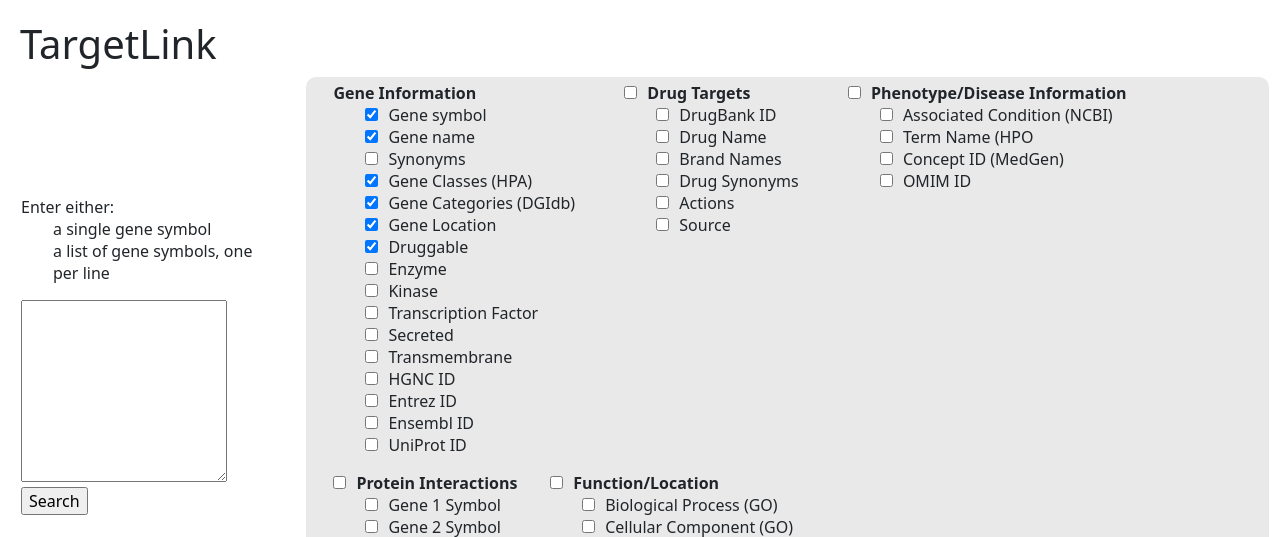
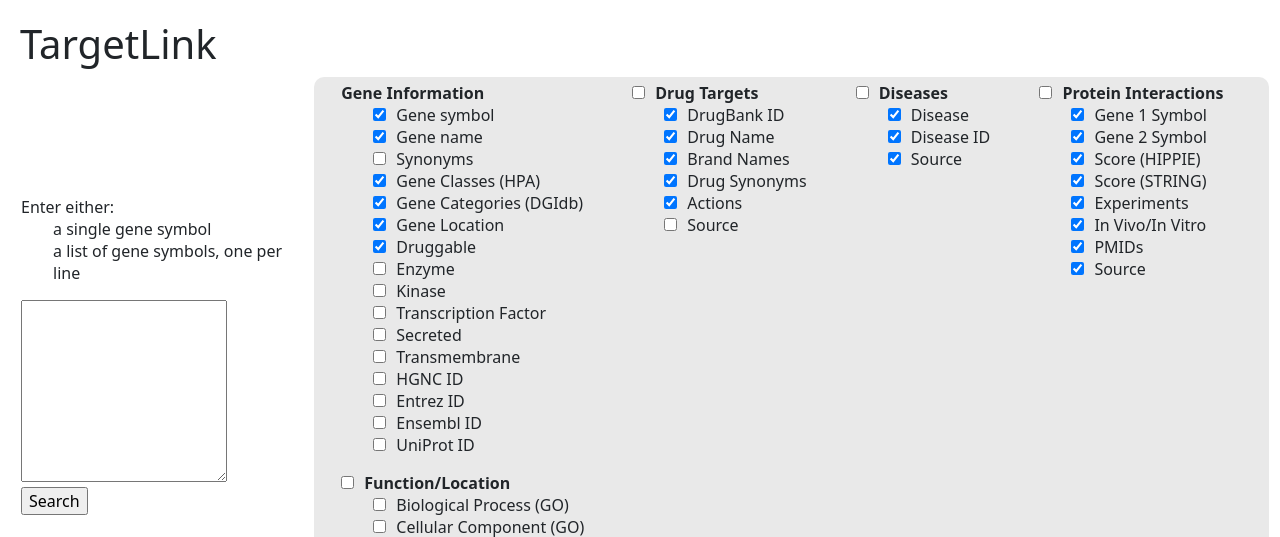
Before and after one commit to aifimmunology/TargetLink, a Django app: page /search/ in a window 1280 px wide. Shown: the top 537 px of the page. Run offline with Django 3.2, Linux system fonts and the light colour scheme; some libraries are stand-ins or nearby versions.

Commit message:
Code enhancements
- Made all the secondary tables AJAX
- Implemented column showing/hiding

```diff
--- a/search/templates/search/index.html
+++ b/search/templates/search/index.html
@@ -37,61 +78,60 @@
                         <ul class="top">
                             <li>
                                 <span>Gene Information</span>
-                                    <ul id="ulGeneInfo-details">
-                                        <li><input type="checkbox" data-column="0" checked/>Gene symbol</li>
-                                        <li><input type="checkbox" data-column="1" checked />Gene name</li>
-                                        <li><input type="checkbox" data-column="2" />Synonyms</li>
-                                        <li><input type="checkbox" data-column="3" checked />Gene Classes (HPA)</li>
-                                        <li><input type="checkbox" data-column="4" checked />Gene Categories (DGIdb)</li>
-                                        <li><input type="checkbox" data-column="5" checked />Gene Location</li>
-                                        <li><input type="checkbox" data-column="6" checked />Druggable</li>
-                                        <li><input type="checkbox" data-column="7" />Enzyme</li>
-                                        <li><input type="checkbox" data-column="8" />Kinase</li>
-                                        <li><input type="checkbox" data-column="9" />Transcription Factor</li>
-                                        <li><input type="checkbox" data-column="10" />Secreted</li>
-                                        <li><input type="checkbox" data-column="11" />Transmembrane</li>
-                                        <li><input type="checkbox" data-column="12" />HGNC ID</li>
-                                        <li><input type="checkbox" data-column="13" />Entrez ID</li>
-                                        <li><input type="checkbox" data-column="14" />Ensembl ID</li>
-                                        <li><input type="checkbox" data-column="15" />UniProt ID</li>
+                                <ul class="column-choices">
+                                    <li><input type="checkbox" data-column="0" data-table="0" checked/>Gene symbol</li>
+                                    <li><input type="checkbox" data-column="1" data-table="0" checked />Gene name</li>
+                                    <li><input type="checkbox" data-column="2" data-table="0" />Synonyms</li>
+                                    <li><input type="checkbox" data-column="3" data-table="0" checked />Gene Classes (HPA)</li>
+                                    <li><input type="checkbox" data-column="4" data-table="0" checked />Gene Categories (DGIdb)</li>
+                                    <li><input type="checkbox" data-column="5" data-table="0" checked />Gene Location</li>
+                                    <li><input type="checkbox" data-column="6" data-table="0" checked />Druggable</li>
+                                    <li><input type="checkbox" data-column="7" data-table="0" />Enzyme</li>
+                                    <li><input type="checkbox" data-column="8" data-table="0" />Kinase</li>
+                                    <li><input type="checkbox" data-column="9" data-table="0" />Transcription Factor</li>
+                                    <li><input type="checkbox" data-column="10" data-table="0" />Secreted</li>
+                                    <li><input type="checkbox" data-column="11" data-table="0" />Transmembrane</li>
+                                    <li><input type="checkbox" data-column="12" data-table="0" />HGNC ID</li>
+                                    <li><input type="checkbox" data-column="13" data-table="0" />Entrez ID</li>
+                                    <li><input type="checkbox" data-column="14" data-table="0" />Ensembl ID</li>
+                                    <li><input type="checkbox" data-column="15" data-table="0" />UniProt ID</li>
                                 </ul>
                             </li>
                         </ul>
                         <ul class="top">
                             <li>
                                 <input type="checkbox" /><span>Drug Targets</span>
-                                    <ul>
-                                        <li><input type="checkbox" />DrugBank ID</li>
-                                        <li><input type="checkbox" />Drug Name</li>
-                                        <li><input type="checkbox" />Brand Names</li>
-                                        <li><input type="checkbox" />Drug Synonyms</li>
-                                        <li><input type="checkbox" />Actions</li>
-                                        <li><input type="checkbox" />Source</li>
+                                <ul class="column-choices-ajax">
+                                    <li><input type="checkbox" data-column="0" data-table="1" checked />DrugBank ID</li>
+                                    <li><input type="checkbox" data-column="1" data-table="1" checked />Drug Name</li>
+                                    <li><input type="checkbox" data-column="2" data-table="1" checked />Brand Names</li>
+                                    <li><input type="checkbox" data-column="3" data-table="1" checked />Drug Synonyms</li>
+                                    <li><input type="checkbox" data-column="4" data-table="1" checked />Actions</li>
+                                    <li><input type="checkbox" data-column="5" data-table="1" />Source</li>
                                 </ul>
                             </li>
                         </ul>			<ul class="top">
                             <li>
-                                    <input type="checkbox" /><span>Phenotype/Disease Information</span>
-                                    <ul>
-                                        <li><input type="checkbox" />Associated Condition (NCBI)</li>
-                                        <li><input type="checkbox" />Term Name (HPO</li>
-                                        <li><input type="checkbox" />Concept ID (MedGen)</li>
-                                        <li><input type="checkbox" />OMIM ID</li>
+                                <input type="checkbox" /><span>Diseases</span>
+                                <ul class="column-choices-ajax">
+                                    <li><input type="checkbox" data-column="0" data-table="2" checked />Disease</li>
+                                    <li><input type="checkbox" data-column="1" data-table="2" checked />Disease ID</li>
+                                    <li><input type="checkbox" data-column="2" data-table="2" checked />Source</li>
                                 </ul>
                             </li>
                         </ul>
                         <ul class="top">
                             <li>
                                 <input type="checkbox" /><span>Protein Interactions</span>
-                                    <ul>
-                                        <li><input type="checkbox" />Gene 1 Symbol</li>
-                                        <li><input type="checkbox" />Gene 2 Symbol</li>
-                                        <li><input type="checkbox" />Score (HIPPIE)</li>
-                                        <li><input type="checkbox" />Score (STRING)</li>
-                                        <li><input type="checkbox" />Experiments</li>
-                                        <li><input type="checkbox" />In Vivo/In Vitro</li>
-                                        <li><input type="checkbox" />PMIDs</li>
-                                        <li><input type="checkbox" />Source</li>
+                                <ul class="column-choices-ajax">
+                                    <li><input type="checkbox" data-column="0" data-table="3" checked />Gene 1 Symbol</li>
+                                    <li><input type="checkbox" data-column="1" data-table="3" checked />Gene 2 Symbol</li>
+                                    <li><input type="checkbox" data-column="2" data-table="3" checked />Score (HIPPIE)</li>
+                                    <li><input type="checkbox" data-column="3" data-table="3" checked />Score (STRING)</li>
+                                    <li><input type="checkbox" data-column="4" data-table="3" checked />Experiments</li>
+                                    <li><input type="checkbox" data-column="5" data-table="3" checked />In Vivo/In Vitro</li>
+                                    <li><input type="checkbox" data-column="6" data-table="3" checked />PMIDs</li>
+                                    <li><input type="checkbox" data-column="7" data-table="3" checked />Source</li>
                                 </ul>
                             </li>
                         </ul>
@@ -182,45 +242,26 @@
                         <th>Source</th>
                     </tr>
                 </thead>
-                {% for drug_target in search_result.drug_targets %}
-                <tr>
-                    <td><a href='https://go.drugbank.com/drugs/{{drug_target.drugbank_id}}' target="_blank">{{ drug_target.drugbank_id }}</a></td>
-                    <td>{{ drug_target.drug_name }}</td>
-                    <td>{{ drug_target.brand_names }}</td>
-                    <td>{{ drug_target.synonyms }}</td>
-                    <td>{{ drug_target.actions }}</td>
-                    <td>{{ drug_target.source }}</td>
-                </tr>
-                {% endfor %}
+                <!-- TBODY GOES HERE -->
             </table>
-        </div>
-        {% endfor %}
 
-        {% for search_result in genelist %}
-        <div class="subtable g{{search_result.gene_info.gene_symbol}}">
             <hr/>
-            <h5>Phenotype/Disease (COMING SOON)</h5>
-            <table class="table grid subtable g{{search_result.gene_info.gene_symbol}}" style="width:100%">
+
+            <h5>Diseases</h5>
+            <table id="tblDiseases" class="table" style="width:100%">
                 <thead>
                     <tr>
-                        <th>Condition</th>
-                        <th>Term Name</th>
-                        <th style="width:30px">Score</th>
-                        <th>Experiments</th>
+                        <th>Disease Name</th>
+                        <th>Disease ID</th>
                         <th>Source</th>
                     </tr>
                 </thead>
-                {% for interaction in search_result.protein_interactions %}
-                {% endfor %}
             </table>
-        </div>
-        {% endfor %}
 
-        {% for search_result in genelist %}
-        <div class="subtable g{{search_result.gene_info.gene_symbol}}">
             <hr/>
+
             <h5>Protein Interactions</h5>
-            <table class="table grid subtable g{{search_result.gene_info.gene_symbol}}" style="width:100%">
+            <table id="tblProteinInteractions" class="table" style="width:100%">
                 <thead>
                     <tr>
                         <th>Gene 1</th>
@@ -280,21 +307,46 @@
 <link rel="stylesheet" href="https://cdn.datatables.net/1.10.25/css/jquery.dataTables.min.css"/>
 
 <script type="text/javascript">
+    tables = []
     tblGenes = null;
+    tblDrugTargets = null;
+    tblDiseases = null;
+    tblProteinInteractions = null;
 
     $(document).ready(function() {
-        showTables('')
+        $('.subtables').hide();
+
+        $('#tblGenes tfoot td').each( function () {
+            var title = $(this).text();
+            $(this).html( '<input type="text" placeholder="Search '+title+'" />' );
+        } );
 
         tblGenes = $('#tblGenes').DataTable({
-            "searching": true
+            "searching": false,
+            initComplete: function () {
+            // Apply the search
+            this.api().columns().every( function () {
+                var that = this;
+
+                $( 'input', this.footer() ).on( 'keyup change clear', function () {
+                    if ( that.search() !== this.value ) {
+                        that
+                            .search( this.value )
+                            .draw();
+                    }
                 } );
+            } );
+        }
+        } );
+        tables.push(tblGenes);
+
         $('.grid').DataTable({
             "searching": true
         } );
 
         // Initialize the columns
-        $('input[type="checkbox"]', "#ulGeneInfo-details").each(function(index) {
-            setColumnVis($(this))
+        $('input[type="checkbox"]', ".column-choices").each(function(index) {
+            setColumnVis(tables[$(this).data('table')], $(this))
         });
 
         $('#tblGenes tbody').on( 'click', 'tr', function () {
@@ -315,20 +367,95 @@
 
         // Handle checkbox click even for columns showing/hiding
         $('input[type="checkbox"]').on( 'click', function (e) {
-            setColumnVis($(this))
+            setColumnVis(tables[$(this).data('table')], $(this))
         } );
 
         $('#resultsGrid').show();
     } );
 
-    var setColumnVis = function(cb) {
-        var column = tblGenes.column( cb.attr('data-column') );
+    var setColumnVis = function(tbl, cb) {
+        var column = tbl.column( cb.attr('data-column') );
         isChecked = cb.is(':checked')
         column.visible(isChecked);
     }
 
     var showTables = function(symbol) {
-        $('.subtable').hide();
-        $('.g' + symbol).show();
+        geneSelected(symbol);
+    }
+
+    var geneSelected = function(symbol) {
+        tables = tables.slice(0, 1);
+        $.ajax({
+            url: 'ajax/gene_details/',
+            data: {
+                'gene_symbol': symbol
+            },
+            dataType: 'json',
+            beforeSend: function () { // Before we send the request, remove the .hidden class from the spinner and default to inline-block.
+                $('.subtables').hide();
+                $("#overlay").fadeIn(300);
+            },
+            complete: function () { // Set our complete callback, adding the .hidden class and hiding the spinner.
+                $("#overlay").fadeOut(300);
+            },
+            success: function (d) {
+                //console.log(d);
+                tblDrugTargets = $('#tblDrugTargets').DataTable({
+                    searching: false,
+                    destroy: true,
+                    data: d["drug_targets"],
+                    columns: [
+                        { data: "drugbank_id", render: function(data, type, row, meta) { return '<a href="https://go.drugbank.com/drugs/' + data + '" target="_blank">' + data + '</a>' }  },
+                        { data: "drug_name" },
+                        { data: "brand_names", width:"30%" },
+                        { data: "synonyms", width:"30%" },
+                        { data: "actions" },
+                        { data: "source" }
+                    ]
+                } );
+                tables.push(tblDrugTargets);
+
+                tblDiseases = $('#tblDiseases').DataTable({
+                    searching: false,
+                    destroy: true,
+                    data: d["diseases"],
+                    columns: [
+                        { data: "disease_name", render: function(data, type, row, meta) {
+                            if(row["concept_id"] != null)
+                                return "<a href='https://www.ncbi.nlm.nih.gov/medgen/" + row["concept_id"] + "' target='_blank'>" + data + "</a>";
+                            return data
+                         }
+                        },
+                        { data: "disease_id" },
+                        { data: "source" }
+                    ]
+                } );
+                tables.push(tblDiseases);
+
+                tblProteinInteractions = $('#tblProteinInteractions').DataTable({
+                    searching: false,
+                    destroy: true,
+                    data: d["protein_interactions"],
+                    columns: [
+                        { data: "geneSymbol1", render: function(data, type, row, meta) { return data + " (" + row["geneName1"] + ")"  } },
+                        { data: "geneSymbol2", render: function(data, type, row, meta) { return data + " (" + row["geneName2"] + ")" } },
+                        { data: "hippie_score" },
+                        { data: "string_score" },
+                        { data: "experiments" },
+                        { data: "in_vivo_in_vitro" },
+                        { data: "pmids" },
+                        { data: "source" }
+                    ]
+                } );
+                tables.push(tblProteinInteractions);
+
+                $('input[type="checkbox"]', ".column-choices-ajax").each(function(index) {
+                    setColumnVis(tables[$(this).data('table')], $(this))
+                });
+
+                $('.subtables').show();
+            },
+            error: function(e) { alert('an ajax error occurred: ' + e.statusText); }
+        });
         }
 </script>
--- a/search/urls.py
+++ b/search/urls.py
@@ -1,8 +1,9 @@
 from django.urls import path
-
+from django.conf.urls import url
 from . import views
 
 app_name='search'
 urlpatterns = [
     path('', views.index, name='index'),
+    url(r'^ajax/gene_details/$', views.gene_details, name='gene_details')
 ]
--- a/search/views.py
+++ b/search/views.py
@@ -2,8 +2,9 @@ from django.shortcuts import render
 from django.urls import reverse
 from django.views import generic
 from django.http import HttpResponse
+from django.http import JsonResponse
 
-from search.models import vwGeneInfo, vwDrugTargets, vwProteinInteractions
+from search.models import vwGeneInfo, vwDrugTargets, vwDiseases, vwProteinInteractions
 
 def index(request):
     # print("genelist:", genelist)
@@ -12,7 +13,7 @@ def index(request):
 
     genelist = []
     if search_terms != None:
-        gene_symbols = search_terms.split('\r\n')
+        gene_symbols = search_terms.upper().split('\r\n')
         for gene_symbol in gene_symbols:
             match = vwGeneInfo.objects.filter(gene_symbol = gene_symbol)
             if len(match) == 1:
@@ -23,6 +24,16 @@ def index(request):
 
     return render(request, 'search/index.html', context)
 
+def gene_details(request):
+    symbol = request.GET.get('gene_symbol')
+    data = {
+        'drug_targets': list(vwDrugTargets.objects.filter(gene_symbol = symbol).values()),
+        'diseases': list(vwDiseases.objects.filter(gene_symbol = symbol).values()),
+        'protein_interactions': list(vwProteinInteractions.objects.filter(geneSymbol1 = symbol).values())
+    }
+
+    return JsonResponse(data)
+
 
 class SearchResult:
 
@@ -30,11 +41,13 @@ class SearchResult:
     gene_symbol = None
     gene_info = None
     drug_targets = None
+    diseases = None
     protein_interactions = None
 
     def __init__(self, gene_info_record):
         self.hgnc_id = gene_info_record.hgnc_id
         self.gene_symbol = gene_info_record.gene_symbol
         self.gene_info = gene_info_record
-        self.drug_targets = vwDrugTargets.objects.filter(gene_symbol = self.gene_symbol)
-        self.protein_interactions = vwProteinInteractions.objects.filter(geneSymbol1 = self.gene_symbol)
+        # self.drug_targets = vwDrugTargets.objects.filter(gene_symbol = self.gene_symbol)
+        # self.diseases = vwDiseases.objects.filter(gene_symbol = self.gene_symbol)
+        # self.protein_interactions = vwProteinInteractions.objects.filter(geneSymbol1 = self.gene_symbol)
```
Also changed, not shown: other parts of search/templates/search/index.html (+76 -29 lines), search/models.py (+12 -0 lines). Lines whose indentation alone changed are shown as unchanged.
